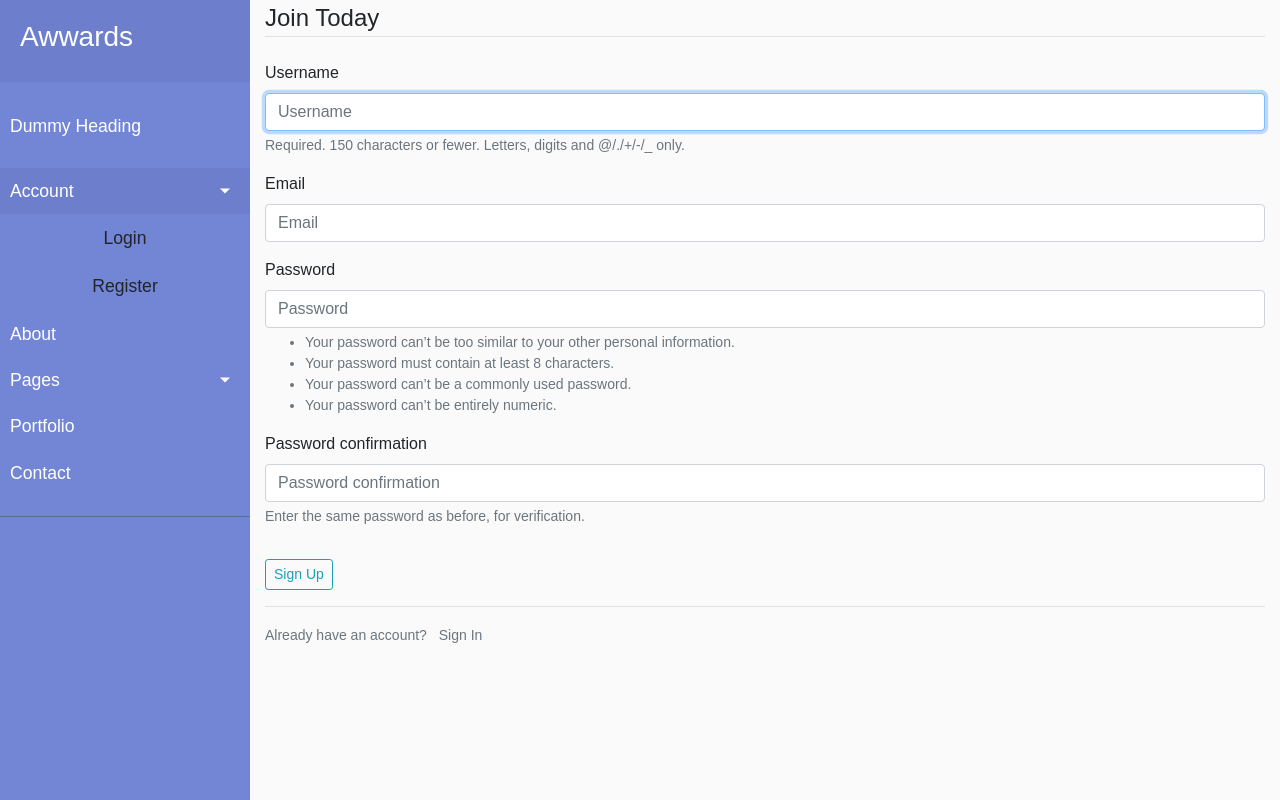
After one commit to OwinoLucas/Awwards-Clone, a Django app: page /register/ in a window 1280 px wide. The commit adds this page. Run offline with Django 3.2, Linux system fonts and the light colour scheme; some libraries are stand-ins or nearby versions.

Commit message:
created authentication logic to allow users to register,login and logout

```diff
--- a/awwards/settings.py
+++ b/awwards/settings.py
@@ -39,6 +39,7 @@ INSTALLED_APPS = [
     'django.contrib.staticfiles',
     'clone.apps.CloneConfig',
     'bootstrap4',
+    'crispy_forms',
 ]
 
 MIDDLEWARE = [
@@ -125,3 +126,7 @@ STATIC_URL = '/static/'
 STATICFILES_DIRS = [
     os.path.join(BASE_DIR, "static"),
 ]
+
+LOGIN_REDIRECT_URL = 'index'
+
+LOGIN_URL = 'login'
--- a/awwards/urls.py
+++ b/awwards/urls.py
@@ -15,8 +15,14 @@ Including another URLconf
 """
 from django.conf.urls import url,include
 from django.contrib import admin
+from django.contrib.auth import views as auth_views
+from clone import views as clone_views
 
 urlpatterns = [
     url(r'^admin/', admin.site.urls),
-    url(r'',include('clone.urls'))
+    url(r'',include('clone.urls')),
+    url(r'register/',clone_views.register, name='register'),
+    url(r'login/', auth_views.LoginView.as_view(template_name='registration/login.html'), name='login'),
+    url(r'logout/', auth_views.LogoutView.as_view(template_name='registration/logout.html'), name='logout'),
+
 ]
--- a/clone/forms.py
+++ b/clone/forms.py
@@ -0,0 +1,12 @@
+from django import forms
+from .models import Profile
+from django.contrib.auth.models import User
+from django.contrib.auth.forms import UserCreationForm
+
+
+class UserRegisterForm(UserCreationForm):
+    email = forms.EmailField()
+
+    class Meta:
+        model = User
+        fields = ['username', 'email', 'password1', 'password2']
--- a/clone/templates/base.html
+++ b/clone/templates/base.html
@@ -15,8 +15,7 @@
     {% endif %}
 
     {% block styles %}
-    <link rel="stylesheet" href="https://stackpath.bootstrapcdn.com/bootstrap/4.1.0/css/bootstrap.min.css"
-        integrity="sha384-9gVQ4dYFwwWSjIDZnLEWnxCjeSWFphJiwGPXr1jddIhOegiu1FwO5qRGvFXOdJZ4" crossorigin="anonymous">
+    {% bootstrap_css %}
     <link rel="stylesheet" href="{% static 'css/baseclone.css' %}">
     <!-- Font Awesome JS -->
     <script defer src="https://use.fontawesome.com/releases/v5.0.13/js/solid.js"
@@ -31,7 +30,7 @@
 
 <body>
     <div class="wrapper">
-        {% include "navbar.html" %}<br>
+        {% include "navbar.html" %}
         <!-- {% if messages %}
     {% for message in messages %}
     <div class="alert alert-{{ message.tags }}">
--- a/clone/templates/index.html
+++ b/clone/templates/index.html
@@ -13,7 +13,9 @@
 
         </div>
     </nav>
-    <h1>Awwardss</h1>
+    <div class="container-fluid">
+        <h1>Awwardss</h1>
+    </div>
 </div>
 
 {% endblock %}
--- a/clone/templates/navbar.html
+++ b/clone/templates/navbar.html
@@ -1,5 +1,3 @@
-<div class="wrapper">
-
 <!-- Sidebar -->
 <nav id="sidebar">
     <div class="sidebar-header">
@@ -9,19 +7,29 @@
     <ul class="list-unstyled components">
         <p>Dummy Heading</p>
         <li class="active">
-                <a href="#homeSubmenu" data-toggle="collapse" aria-expanded="false" class="dropdown-toggle">Home</a>
+            <a href="#homeSubmenu" data-toggle="collapse" aria-expanded="false" class="dropdown-toggle">Account</a>
+            {% if user.is_authenticated %}
             <ul class="collapse list-unstyled" id="homeSubmenu">
                 <li>
-                        <a href="#">Home 1</a>
+                    <a href="#">Home</a>
                 </li>
                 <li>
-                        <a href="#">Home 2</a>
+                    <a href="/accounts/password/change">Change Password</a>
                 </li>
                 <li>
-                        <a href="#">Home 3</a>
+                    <a href="{%url 'logout'%}">Logout</a>
                 </li>
             </ul>
         </li>
+        {% else %}
+        <li>
+            <a class='btn btn-default' href="{%url 'login'%}">Login</a>
+        </li>
+        <li>
+            <a class='btn btn-default' href="{%url 'register'%}">Register</a>
+        </li>
+
+        {% endif %}
         <li>
             <a href="#">About</a>
         </li>
@@ -47,7 +55,3 @@
         </li>
     </ul>
 </nav>
-
-    <!-- Page Content -->
-
-</div>
--- /dev/null
+++ b/clone/templates/registration/register.html
@@ -0,0 +1,31 @@
+{%extends "base.html"%}
+{% load bootstrap4 %}
+{% block content %}
+<div class="container">
+
+    {% if form.errors %}
+    <p> Some Information Might be Incorrect </p>
+    {% endif %}
+    <div class="content-section">
+        <div class="panel-body">
+            <form method="POST">
+                {% csrf_token %}
+                <fieldset class="form-group">
+                    <legend class="border-bottom mb-4">Join Today</legend>
+                    {% bootstrap_form form %}
+                </fieldset>
+                <div class="form-group">
+                    <input type="submit" class="btn btn-outline-info btn-sm" value="Sign Up">
+                </div>
+                <input type="hidden" name="next" value="{{next}}">
+            </form>
+            <div class="border-top pt-3">
+                <small class="text-muted">Already have an account? <a class="ml-2" href="{% url 'login'%}">Sign
+                        In</a></small>
+            </div>
+        </div>
+    </div>
+
+</div>
+
+{% endblock %}
--- a/clone/views.py
+++ b/clone/views.py
@@ -1,9 +1,26 @@
 from django.shortcuts import render,redirect
 from django.http  import HttpResponse,Http404
+from django.contrib.auth.forms import UserCreationForm
+from django.contrib import messages
+from .forms import UserRegisterForm
+from django.contrib.auth.decorators import login_required
 
 # Create your views here.
+@login_required(login_url='login')
 def index(request):
     """
     view function renders the landing page
     """
     return render(request, 'index.html')
+
+def register(request):
+    if request.method == 'POST':
+        form = UserRegisterForm(request.POST)
+        if form.is_valid():
+            form.save()
+            username = form.cleaned_data.get('username')
+            messages.success(request, f'Your account has been created! You are now able to login!')
+            return redirect('login')
+    else:
+        form = UserRegisterForm()
+    return render(request, 'registration/register.html', {'form':form})
--- a/requirements.txt
+++ b/requirements.txt
@@ -1,7 +1,10 @@
 beautifulsoup4==4.9.1
-Django==2.2.13
+confusable-homoglyphs==3.2.0
+Django==2.2.6
 django-bootstrap4==2.0.1
+django-registration==2.4.1
 importlib-metadata==1.6.1
+Pillow==7.1.2
 psycopg2==2.8.5
 pytz==2020.1
 soupsieve==2.0.1
```
Also changed, not shown: clone/models.py (+19 -0 lines), clone/templates/registration/base.html (added, +36 -0 lines), clone/templates/registration/login.html (added, +31 -0 lines), clone/templates/registration/logout.html (added, +15 -0 lines). Lines whose indentation alone changed are shown as unchanged.
